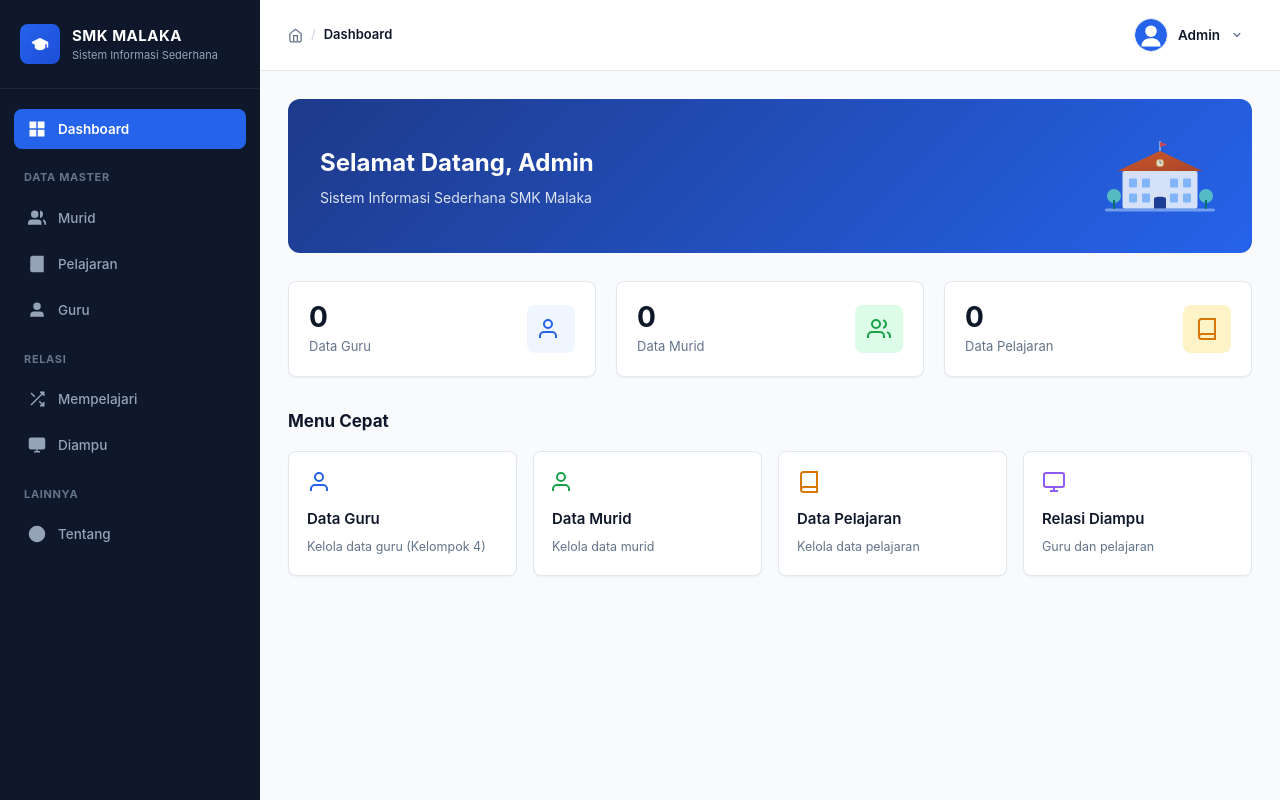
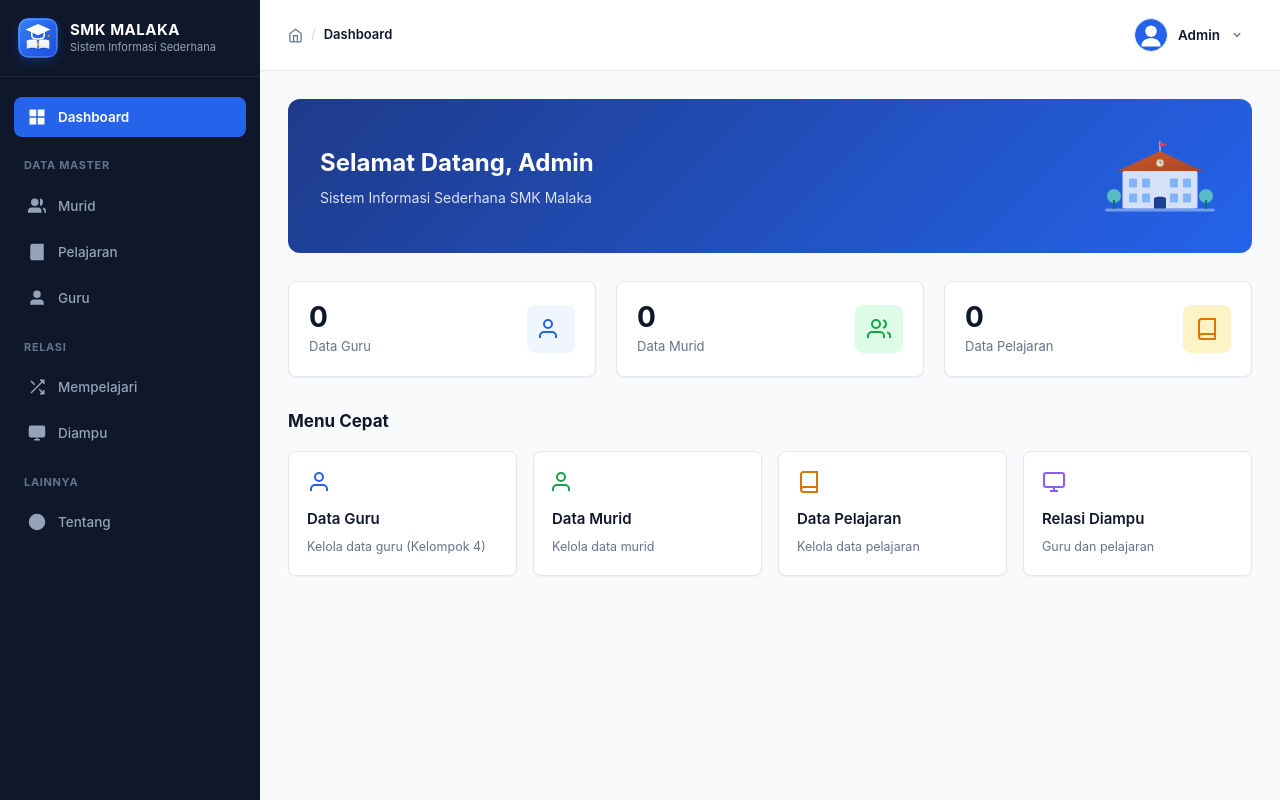
Before and after one commit to Hanzku/tugaskelompok4, a PHP site: page /index.php?page=dashboard in a window 1280 px wide. Run offline with PHP 8.4, Linux system fonts and the light colour scheme; data that the repository does not hold is empty.

Commit message:
feat: update website logo SVG, clickable brand to dashboard, and set landing page to dashboard

```diff
--- a/assets/css/style.css
+++ b/assets/css/style.css
@@ -85,22 +85,50 @@ body {
 }
 
 .sidebar-header {
-  padding: 24px 20px;
+  padding: 18px 18px;
+  border-bottom: 1px solid rgba(255, 255, 255, 0.06);
+}
+
+.brand-link {
   display: flex;
   align-items: center;
   gap: 12px;
-  border-bottom: 1px solid rgba(255, 255, 255, 0.06);
+  text-decoration: none;
+  color: inherit;
+  width: 100%;
+  cursor: pointer;
+  transition: opacity 0.15s ease, transform 0.15s ease;
+}
+
+.brand-link:hover {
+  opacity: 0.92;
+  transform: translateY(-1px);
 }
 
 .brand-icon-wrap {
   width: 40px;
   height: 40px;
-  background: linear-gradient(135deg, #2563EB, #1D4ED8);
-  border-radius: var(--radius-md);
+  border-radius: 10px;
   display: flex;
   align-items: center;
   justify-content: center;
-  color: #FFFFFF;
+  flex-shrink: 0;
+  overflow: hidden;
+  box-shadow: 0 4px 10px rgba(37, 99, 235, 0.25);
+  background: transparent;
+}
+
+.brand-logo-img {
+  width: 100%;
+  height: 100%;
+  display: block;
+  object-fit: contain;
+}
+
+.brand-info {
+  display: flex;
+  flex-direction: column;
+  gap: 2px;
 }
 
 .brand-info h1 {
@@ -108,11 +136,15 @@ body {
   font-weight: 700;
   color: #FFFFFF;
   letter-spacing: 0.5px;
+  margin: 0;
+  line-height: 1.2;
 }
 
 .brand-info p {
   font-size: 11px;
   color: var(--sidebar-text);
+  margin: 0;
+  line-height: 1.2;
 }
 
 .sidebar-nav {
--- a/includes/controller.php
+++ b/includes/controller.php
@@ -10,7 +10,7 @@ require_once __DIR__ . '/layout.php';
 
 function handle_request(): void
 {
-    $page = $_GET['page'] ?? 'guru';
+    $page = $_GET['page'] ?? 'dashboard';
     $action = $_GET['action'] ?? '';
 
     // ==========================================
--- a/includes/layout.php
+++ b/includes/layout.php
@@ -28,17 +28,15 @@ function render_header(string $title, string $activePage = 'guru', array $breadc
   <!-- Sidebar -->
   <aside class="sidebar" id="appSidebar" aria-label="Navigasi Utama">
     <div class="sidebar-header">
-      <div class="brand-icon-wrap" aria-hidden="true">
-        <!-- Graduation Cap SVG Icon -->
-        <svg class="nav-icon" viewBox="0 0 24 24" fill="none" stroke="currentColor" stroke-width="2" stroke-linecap="round" stroke-linejoin="round">
-          <path d="M22 10v6M2 10l10-5 10 5-10 5z"/>
-          <path d="M6 12v5c3 3 9 3 12 0v-5"/>
-        </svg>
-      </div>
-      <div class="brand-info">
-        <h1>SMK MALAKA</h1>
-        <p>Sistem Informasi Sederhana</p>
-      </div>
+      <a href="index.php?page=dashboard" class="brand-link" title="Kembali ke Dashboard">
+        <div class="brand-icon-wrap">
+          <img src="assets/img/logo.svg" alt="Logo SMK Malaka" class="brand-logo-img">
+        </div>
+        <div class="brand-info">
+          <h1>SMK MALAKA</h1>
+          <p>Sistem Informasi Sederhana</p>
+        </div>
+      </a>
     </div>
 
     <nav class="sidebar-nav">
```
Also changed, not shown: assets/img/favicon.png, assets/img/favicon.svg, assets/img/logo.svg.
